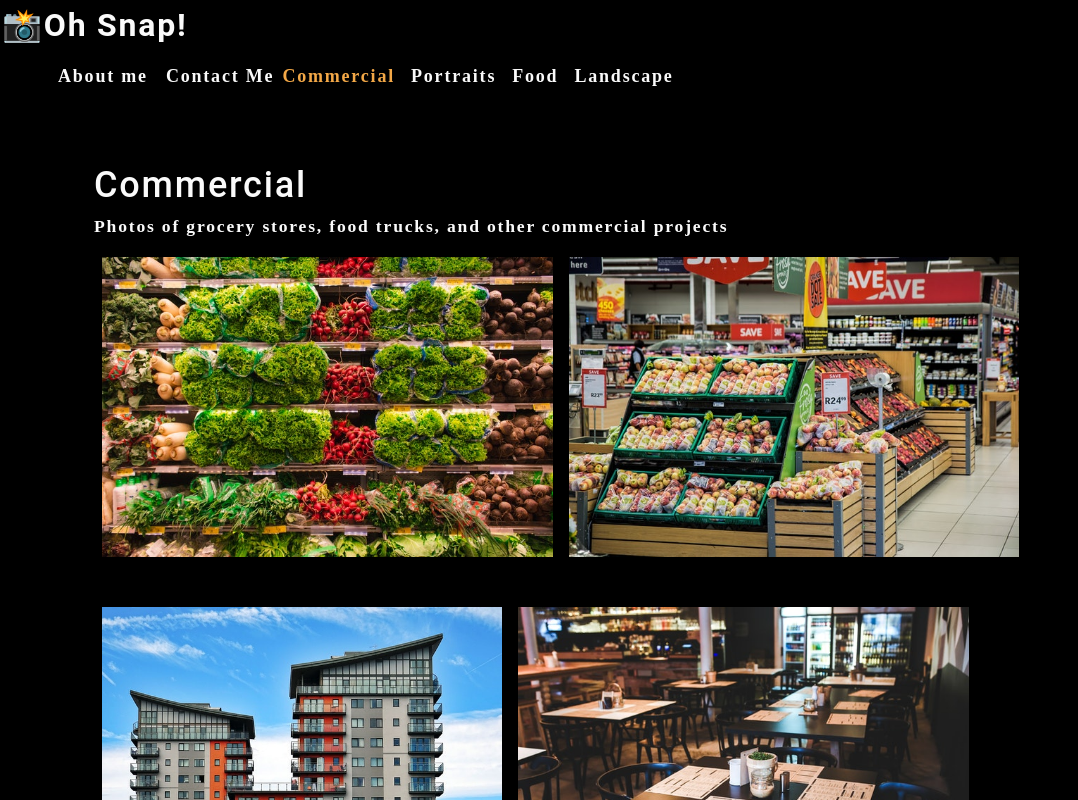
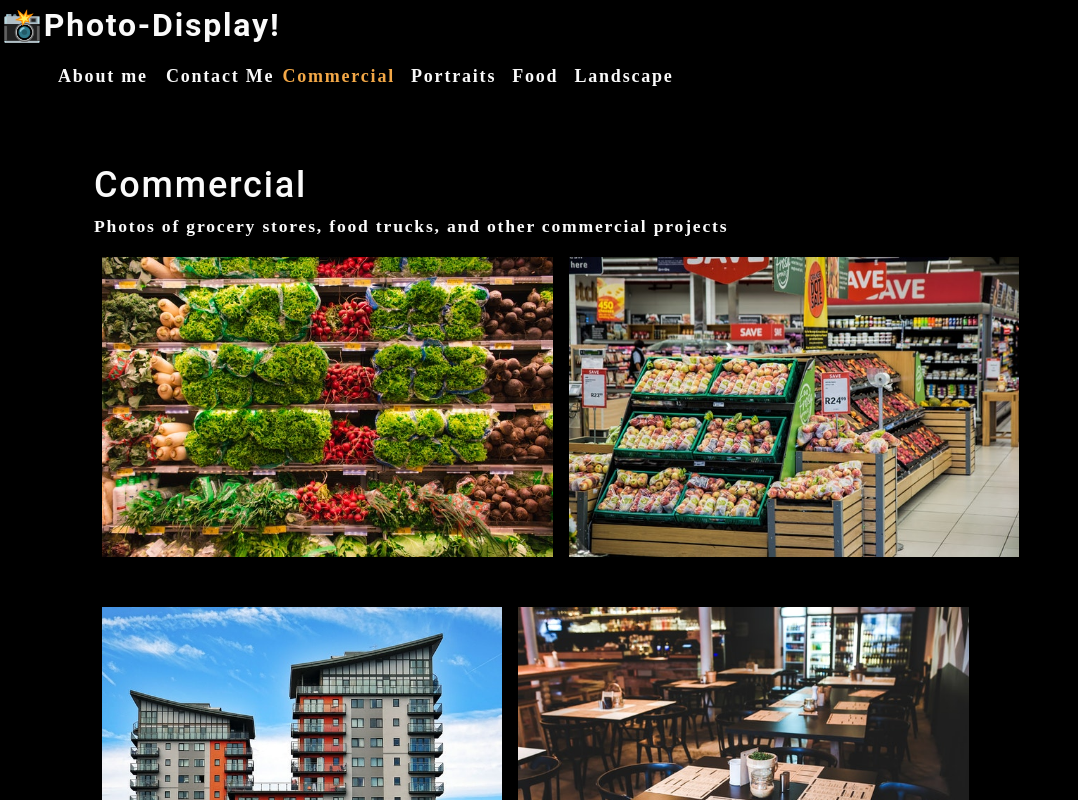
Before and after one commit to MNlegion/react-photo, a React (Create React App) app: page / in a window 1280 px wide. Shown: the top 800 px of the page, without its empty margins (0-1078 px from the left). Built offline with nearby package versions, Linux system fonts and the light colour scheme.

Commit message:
nav page title update

```diff
--- a/src/components/Nav.jsx
+++ b/src/components/Nav.jsx
@@ -20,7 +20,7 @@ function Nav(props) {
           <span role="img" aria-label="camera">
             📸
           </span>
-          Oh Snap!
+          Photo-Display!
         </a>
       </h2>
       <nav>
```
